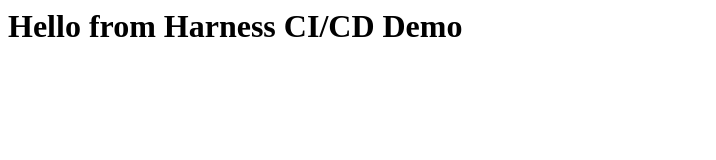
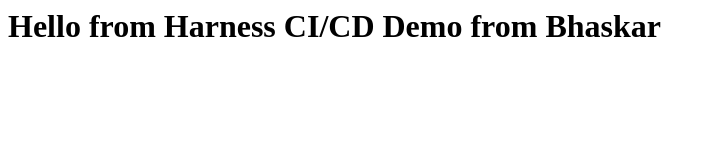
Before and after one commit to bhaskargonthini-3/harness-demo-app, a plain HTML site: page index.html in a window 1280 px wide. Shown: the whole page, without its empty margins (0-716 px from the left). Drawn offline with Linux system fonts and the light colour scheme.

Commit message:
modified index.html

```diff
--- a/index.html
+++ b/index.html
@@ -1 +1 @@
-<h1>Hello from Harness CI/CD Demo</h1>
+<h1>Hello from Harness CI/CD Demo from Bhaskar</h1>
```
